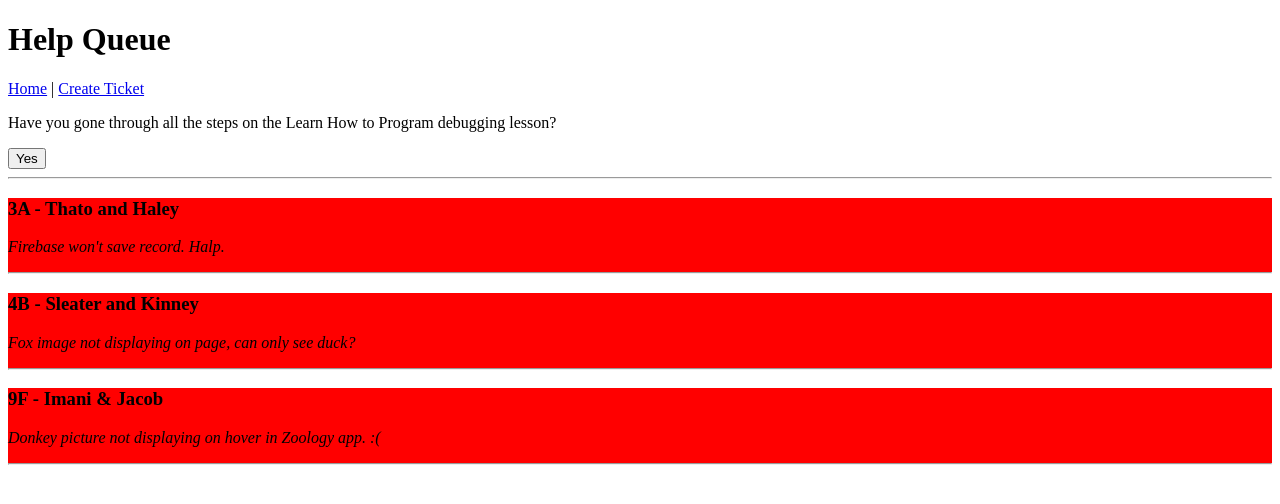
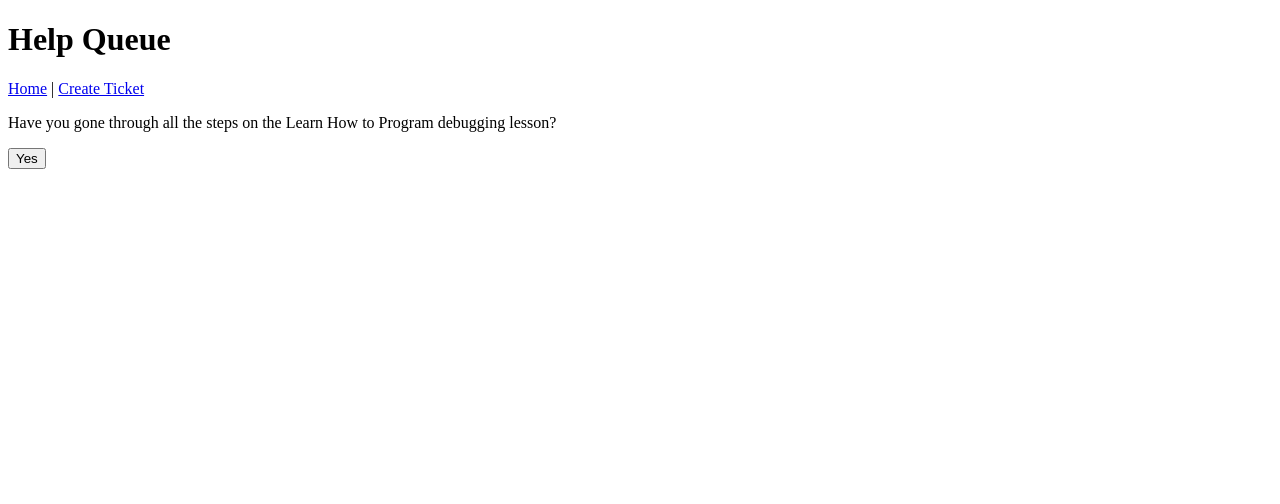
Before and after one commit to LisaMJensen/react-help-queue, a React app: page /#/newticket in a window 1280 px wide. Shown: the top 504 px of the page. Built offline with nearby package versions, Linux system fonts and the light colour scheme.

Commit message:
add error404, add dynamic queue by lifting state

```diff
--- a/src/components/App.jsx
+++ b/src/components/App.jsx
@@ -1,21 +1,39 @@
 import React from 'react';
+import Header from './Header';
 import TicketList from './TicketList';
-import Header from './Header';
+import NewTicketControl from './NewTicketControl';
+import Error404 from './Error404';
 import { Switch, Route } from 'react-router-dom';
-import NewTicketForm from './NewTicketForm';
-import NewTicketControl from './NewTicketControl';
 
-function App() {
+class App extends React.Component {
+
+  constructor(props) {
+    super(props);
+    this.state = {
+      masterTicketList: []
+    };
+    this.handleAddingNewTicketToList = this.handleAddingNewTicketToList.bind(this);
+  }
+
+  handleAddingNewTicketToList(newTicket) {
+    var newMasterTicketList = this.state.masterTicketList.slice();
+    newMasterTicketList.push(newTicket);
+    this.setState({ masterTicketList: newMasterTicketList });
+  }
+
+  render() {
     return (
       <div>
         <Header />
         <Switch>
-        <Route exact path='/' component={TicketList} />
-        <Route path='/newticket' component={NewTicketControl} />
+          <Route exact path='/' render={() => <TicketList ticketList={this.state.masterTicketList} />} />
+          <Route path='/newticket' render={() => <NewTicketControl onNewTicketCreation={this.handleAddingNewTicketToList} />} />
+          <Route component={Error404} />
         </Switch>
-      <TicketList />
       </div>
     );
   }
 
+}
+
 export default App;
--- /dev/null
+++ b/src/components/Error404.jsx
@@ -0,0 +1,18 @@
+import React from 'react';
+import PropTypes from 'prop-types';
+import { Link } from 'react-router-dom';
+
+function Error404(props) {
+    return (
+        <div>
+            <h2>The page {props.location.pathname} does not exist!</h2>
+            <h3>Would you like to return <Link to="/">home</Link> instead?</h3>
+        </div>
+    );
+}
+
+Error404.propTypes = {
+    location: PropTypes.object
+};
+
+export default Error404;
--- a/src/components/NewTicketControl.jsx
+++ b/src/components/NewTicketControl.jsx
@@ -1,6 +1,7 @@
 import React from 'react';
 import ConfirmationQuestions from './ConfirmationQuestions';
 import NewTicketForm from './NewTicketForm';
+import PropTypes from "prop-types";
 
 class NewTicketControl extends React.Component {
 
@@ -20,7 +21,7 @@ class NewTicketControl extends React.Component {
     render() {
         let currentlyVisibleContent = null;
         if (this.state.formVisibleOnPage) {
-            currentlyVisibleContent = <NewTicketForm />;
+            currentlyVisibleContent = <NewTicketForm onNewTicketCreation={this.props.onNewTicketCreation} />;
         } else {
             currentlyVisibleContent = <ConfirmationQuestions onTroubleshootingConfirmation={this.handleTroubleshootingConfirmation} />;
         }
@@ -32,5 +33,9 @@ class NewTicketControl extends React.Component {
     }
 }
 
+NewTicketControl.propTypes = {
+    onNewTicketCreation: PropTypes.func
+};
+
 
 export default NewTicketControl;
--- a/src/components/NewTicketForm.jsx
+++ b/src/components/NewTicketForm.jsx
@@ -1,15 +1,14 @@
 import React from 'react';
+import PropTypes from 'prop-types';
 
-function NewTicketForm() {
+function NewTicketForm(props) {
     let _names = null;
     let _location = null;
     let _issue = null;
 
     function handleNewTicketFormSubmission(event) {
         event.preventDefault();
-        console.log(_names.value);
-        console.log(_location.value);
-        console.log(_issue.value);
+        props.onNewTicketCreation({ names: _names.value, location: _location.value, issue: _issue.value });
         _names.value = '';
         _location.value = '';
         _issue.value = '';
@@ -21,20 +20,24 @@ function NewTicketForm() {
                     type='text'
                     id='names'
                     placeholder='Pair Names'
-                ref={(input) => { _names = input; }}/>
+                    ref={(input) => { _names = input; }} />
                 <input
                     type='text'
                     id='location'
                     placeholder='Location'
-                ref={(input) => { _location = input; }}/>
+                    ref={(input) => { _location = input; }} />
                 <textarea
                     id='issue'
                     placeholder='Describe your issue.'
-                ref={(textarea) => { _issue = textarea; }}/>
+                    ref={(textarea) => { _issue = textarea; }} />
                 <button type='submit'>Help!</button>
             </form>
         </div>
     );
 }
 
+NewTicketForm.propTypes = {
+    onNewTicketCreation: PropTypes.func
+};
+
 export default NewTicketForm;
--- a/src/components/TicketList.jsx
+++ b/src/components/TicketList.jsx
@@ -1,30 +1,12 @@
 import React from 'react';
 import Ticket from './Ticket';
+import PropTypes from 'prop-types';
 
-var masterTicketList = [
-    {
-        names: 'Thato and Haley',
-        location: '3A',
-        issue: 'Firebase won\'t save record. Halp.'
-    },
-    {
-        names: 'Sleater and Kinney',
-        location: '4B',
-        issue: 'Fox image not displaying on page, can only see duck?'
-    },
-    {
-        names: 'Imani & Jacob',
-        location: '9F',
-        issue: 'Donkey picture not displaying on hover in Zoology app. :('
-    }
-];
-
-function TicketList() {
-
+function TicketList(props) {
     return (
         <div>
             <hr />
-            {masterTicketList.map((ticket, index) =>
+            {props.ticketList.map((ticket, index) =>
                 <Ticket names={ticket.names}
                     location={ticket.location}
                     issue={ticket.issue}
@@ -34,4 +16,8 @@ function TicketList() {
     );
 }
 
+TicketList.propTypes = {
+    ticketList: PropTypes.array
+};
+
 export default TicketList;
```
Lines whose indentation alone changed are shown as unchanged.
